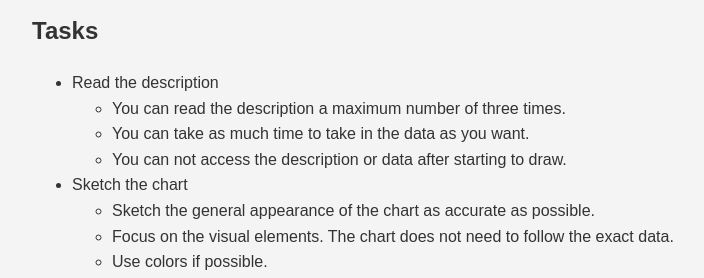
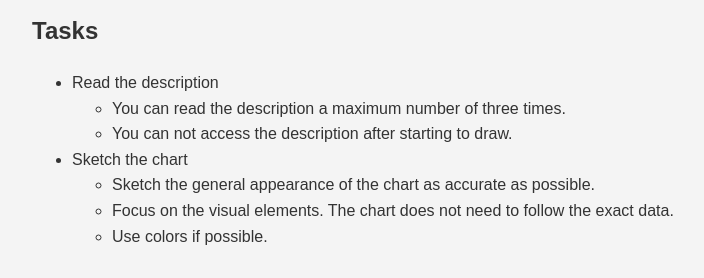
Before and after one commit to thomcsmits/transitioning-charts, a website built with Vite: page index.html in a window 1280 px wide. Shown: the part 6480-6758 px from the top of the page, without its empty margins (118-822 px from the left). Built offline with nearby package versions, Linux system fonts and the light colour scheme.

Commit message:
remove data from tasklist circos

```diff
--- a/index.html
+++ b/index.html
@@ -163,8 +163,7 @@
       <li>Read the description
         <ul>
           <li>You can read the description a maximum number of three times.</li>
-          <li>You can take as much time to take in the data as you want.</li>
-          <li>You can not access the description or data after starting to draw.</li>
+          <li>You can not access the description after starting to draw.</li>
         </ul>
       </li>
       <li>Sketch the chart
```
